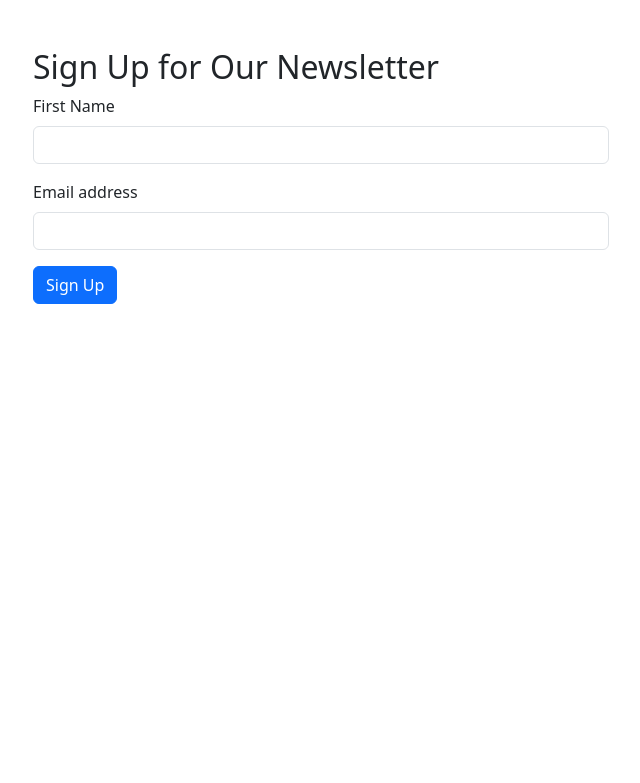
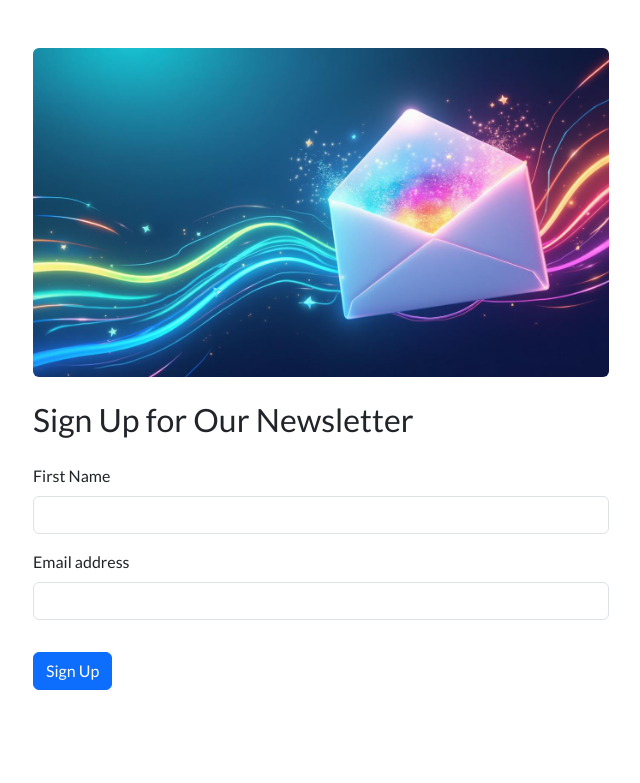
Before and after one commit to kbazant/email-signup-form, a Flask app: page / in a window 1280 px wide. Shown: the top 783 px of the page, without its empty margins (319-959 px from the left). Run offline with Flask 3, Linux system fonts and the light colour scheme.

Commit message:
added favicon, banners

```diff
--- a/templates/signup.html
+++ b/templates/signup.html
@@ -1,12 +1,16 @@
-<!DOCTYPE html>
-<html lang="en">
-
 <head>
     <meta charset="UTF-8">
     <meta name="viewport" content="width=device-width, initial-scale=1.0">
     <title>Email Signup Form</title>
+    <link rel="icon" href="{{ url_for('static', filename='favicon.ico') }}" type="image/x-icon">
     <link href="https://cdn.jsdelivr.net/npm/bootstrap@5.3.0/dist/css/bootstrap.min.css" rel="stylesheet">
+    <link href="https://fonts.googleapis.com/css2?family=Lato:wght@400;700&display=swap" rel="stylesheet">
+    <link href="https://cdn.jsdelivr.net/npm/bootstrap-icons/font/bootstrap-icons.css" rel="stylesheet">
     <style>
+        body {
+            font-family: 'Lato', sans-serif;
+        }
+
         .container {
             max-width: 600px;
         }
@@ -15,8 +19,11 @@
 
 <body>
     <div class="container mt-5">
+        <img src="{{ url_for('static', filename='images/subscribe.png') }}" alt="Banner Image"
+            class="img-fluid banner mb-4 rounded">
         <h2>Sign Up for Our Newsletter</h2>
-        <form action="/" method="post">
+
+        <form action="/" method="post" class="mt-4">
             <div class="mb-3">
                 <label for="firstname" class="form-label">First Name</label>
                 <input type="text" class="form-control" id="firstname" name="firstname" required>
@@ -25,10 +32,9 @@
                 <label for="email" class="form-label">Email address</label>
                 <input type="email" class="form-control" id="email" name="email" required>
             </div>
-            <button type="submit" class="btn btn-primary">Sign Up</button>
+
+            <button type="submit" class="btn btn-primary mt-3">Sign Up</button>
         </form>
     </div>
     <script src="https://cdn.jsdelivr.net/npm/bootstrap@5.3.0/dist/js/bootstrap.bundle.min.js"></script>
 </body>
-
-</html>
```
Also changed, not shown: templates/unsubscribe.html (+13 -3 lines), static/favicon.ico (added), static/images/subscribe.png (added), static/images/unsubscribe.png (added), 1 other file.
